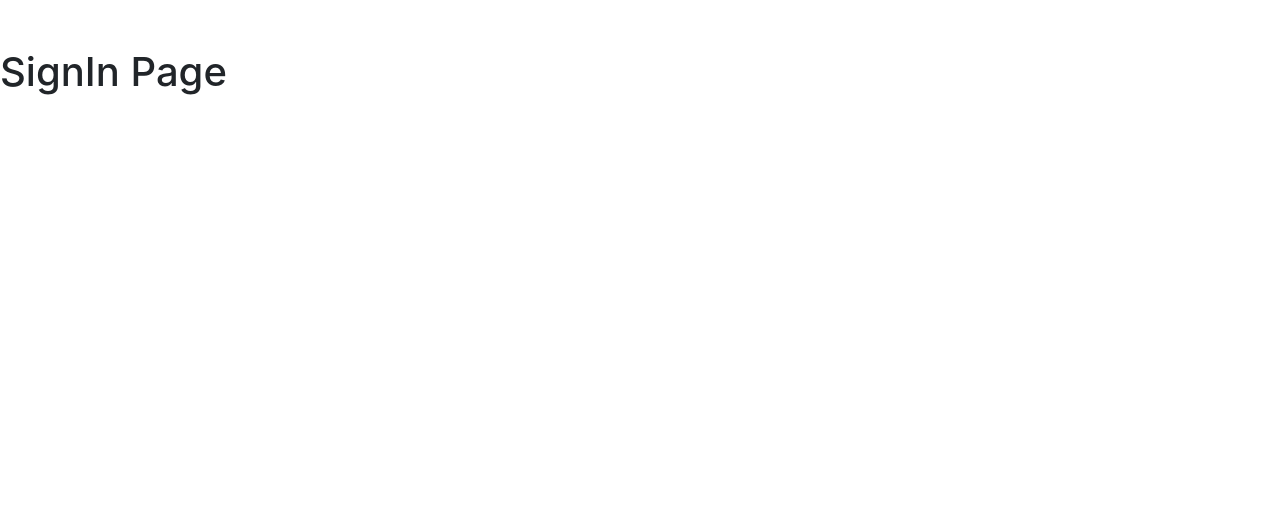
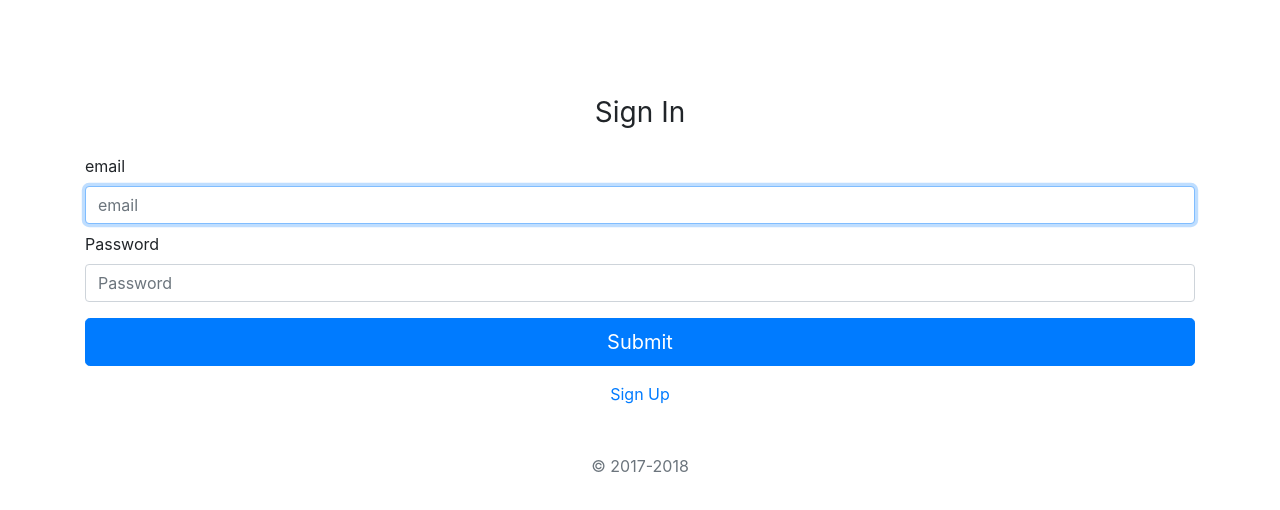
Before and after one commit to Tingching0602/house_plant, a Vue app: page /#/signin in a window 1280 px wide. Shown: the top 510 px of the page. Built offline with nearby package versions, Linux system fonts and the light colour scheme.

Commit message:
加上api和utils以及signup等資料

```diff
--- a/package.json
+++ b/package.json
@@ -10,6 +10,7 @@
   "dependencies": {
     "bootstrap": "^4.4.1",
     "core-js": "^3.8.3",
+    "sweetalert2": "^11.4.23",
     "vue": "^2.6.14",
     "vue-router": "^3.5.1"
   },
--- /dev/null
+++ b/src/apis/authorization.js
@@ -0,0 +1,13 @@
+import { apiHelper } from './../utils/helpers'
+
+export default {
+  signIn ({ email, password }) {
+    return apiHelper.post('/signin', {
+      email,
+      password
+    })
+  },
+  signUp ({ name, email, password, passwordCheck }) {
+    return apiHelper.post('/signup', { name, email, password, passwordCheck })
+  }
+}
--- a/src/router/index.js
+++ b/src/router/index.js
@@ -12,6 +12,11 @@ const routes = [
     component: SignIn
   },
   {
+    path: '/signup',
+    name: 'sign-up',
+    component: () => import('../views/SignUp.vue')
+  },
+  {
     path: '*',
     name: 'not-found',
     component: NotFound
--- /dev/null
+++ b/src/utils/helpers.js
@@ -0,0 +1,30 @@
+import axios from 'axios'
+import Swal from 'sweetalert2'
+
+const baseURL = 'http://localhost:3000/api'
+
+const axiosInstance = axios.create({
+  baseURL
+})
+
+axiosInstance.interceptors.request.use(
+  (config) => {
+    const token = localStorage.getItem('token')
+
+    if (token) {
+      config.headers[' Authorization '] = `Bearer ${token}`
+    }
+
+    return config
+  },
+  (err) => Promise.reject(err)
+)
+
+export const apiHelper = axiosInstance
+
+export const Toast = Swal.mixin({
+  toast: true,
+  position: 'top-end',
+  showConfirmButton: false,
+  timer: 3000
+})
--- a/src/views/SignIn.vue
+++ b/src/views/SignIn.vue
@@ -1,3 +1,69 @@
 <template>
-  <h1>SignIn Page</h1>
+  <div class="container py-5">
+    <form class="w-100" @submit.prevent.stop="handleSubmit">
+      <div class="text-center mb-4">
+        <h1 class="h3 mb-3 font-weight-normal">Sign In</h1>
+      </div>
+
+      <div class="form-label-group mb-2">
+        <label for="email">email</label>
+        <input
+          id="email"
+          v-model="email"
+          name="email"
+          type="email"
+          class="form-control"
+          placeholder="email"
+          autocomplete="username"
+          required
+          autofocus
+        />
+      </div>
+
+      <div class="form-label-group mb-3">
+        <label for="password">Password</label>
+        <input
+          id="password"
+          v-model="password"
+          name="password"
+          type="password"
+          class="form-control"
+          placeholder="Password"
+          autocomplete="current-password"
+          required
+        />
+      </div>
+
+      <button class="btn btn-lg btn-primary btn-block mb-3" type="submit">
+        Submit
+      </button>
+
+      <div class="text-center mb-3">
+        <p>
+          <router-link to="/signup">Sign Up</router-link>
+        </p>
+      </div>
+
+      <p class="mt-5 mb-3 text-muted text-center">&copy; 2017-2018</p>
+    </form>
+  </div>
 </template>
+<script>
+export default {
+  data () {
+    return {
+      email: '',
+      password: ''
+    }
+  },
+  methods: {
+    handleSubmit (e) {
+      const data = JSON.stringify({
+        email: this.email,
+        password: this.password
+      })
+      console.log('data', data)
+    }
+  }
+}
+</script>
--- /dev/null
+++ b/src/views/SignUp.vue
@@ -0,0 +1,149 @@
+<template>
+  <div class="container py-5">
+    <form class="w-100" @submit.prevent.stop="handleSubmit">
+      <div class="text-center mb-4">
+        <h1 class="h3 mb-3 font-weight-normal">
+          Sign Up
+        </h1>
+      </div>
+
+      <div class="form-label-group mb-2">
+        <label for="name">Name</label>
+        <input
+          id="name"
+          v-model="name"
+          name="name"
+          type="text"
+          class="form-control"
+          placeholder="name"
+          autocomplete="username"
+          required
+          autofocus
+        >
+      </div>
+
+      <div class="form-label-group mb-2">
+        <label for="email">Email</label>
+        <input
+          id="email"
+          v-model="email"
+          name="email"
+          type="email"
+          class="form-control"
+          placeholder="email"
+          autocomplete="email"
+          required
+        >
+      </div>
+
+      <div class="form-label-group mb-3">
+        <label for="password">Password</label>
+        <input
+          id="password"
+          v-model="password"
+          name="password"
+          type="password"
+          class="form-control"
+          placeholder="Password"
+          autocomplete="new-password"
+          required
+        >
+      </div>
+
+      <div class="form-label-group mb-3">
+        <label for="password-check">Password Check</label>
+        <input
+          id="password-check"
+          v-model="passwordCheck"
+          name="passwordCheck"
+          type="password"
+          class="form-control"
+          placeholder="Password"
+          autocomplete="new-password"
+          required
+        >
+      </div>
+
+      <button
+        class="btn btn-lg btn-primary btn-block mb-3"
+        type="submit"
+        :disabled="isProcessing"
+      >
+        {{ isProcessing ? '處理中' : '送出' }}
+      </button>
+
+      <div class="text-center mb-3">
+        <p>
+          <router-link to="/signin">
+            Sign In
+          </router-link>
+        </p>
+      </div>
+
+      <p class="mt-5 mb-3 text-muted text-center">
+        &copy; 2017-2018
+      </p>
+    </form>
+  </div>
+</template>
+<script>
+import authorizationAPI from './../apis/authorization'
+import { Toast } from './../utils/helpers'
+export default {
+  name: 'SingUp',
+  data () {
+    return {
+      name: '',
+      email: '',
+      password: '',
+      passwordCheck: '',
+      isProcessing: false
+    }
+  },
+  methods: {
+    async handleSubmit () {
+      try {
+        if (!this.name) {
+          Toast.fire({
+            icon: 'warning',
+            title: '請輸入使用者名稱'
+          })
+          return
+        }
+        if (!this.email) {
+          Toast.fire({
+            icon: 'warning',
+            title: '請輸入 email'
+          })
+          return
+        }
+        if (!this.password | !this.passwordCheck) {
+          Toast.fire({
+            icon: 'warning',
+            title: '請輸入 password'
+          })
+          return
+        }
+        this.isProcessing = true
+        const { data } = await authorizationAPI.signUp({
+          name: this.name,
+          email: this.email,
+          password: this.password,
+          passwordCheck: this.passwordCheck
+        })
+        if (data.status !== 'success') {
+          throw new Error(data.message)
+        }
+        this.$router.push({ name: 'sign-in' })
+      } catch (error) {
+        this.isProcessing = false
+        console.log(error)
+        Toast.fire({
+          icon: 'error',
+          title: '無法註冊使用者，請稍後再試'
+        })
+      }
+    }
+  }
+}
+</script>
```
Also changed, not shown: src/utils/mixins.js (added, +21 -0 lines), 1 other file (tests, documents, lock files or other folders).
